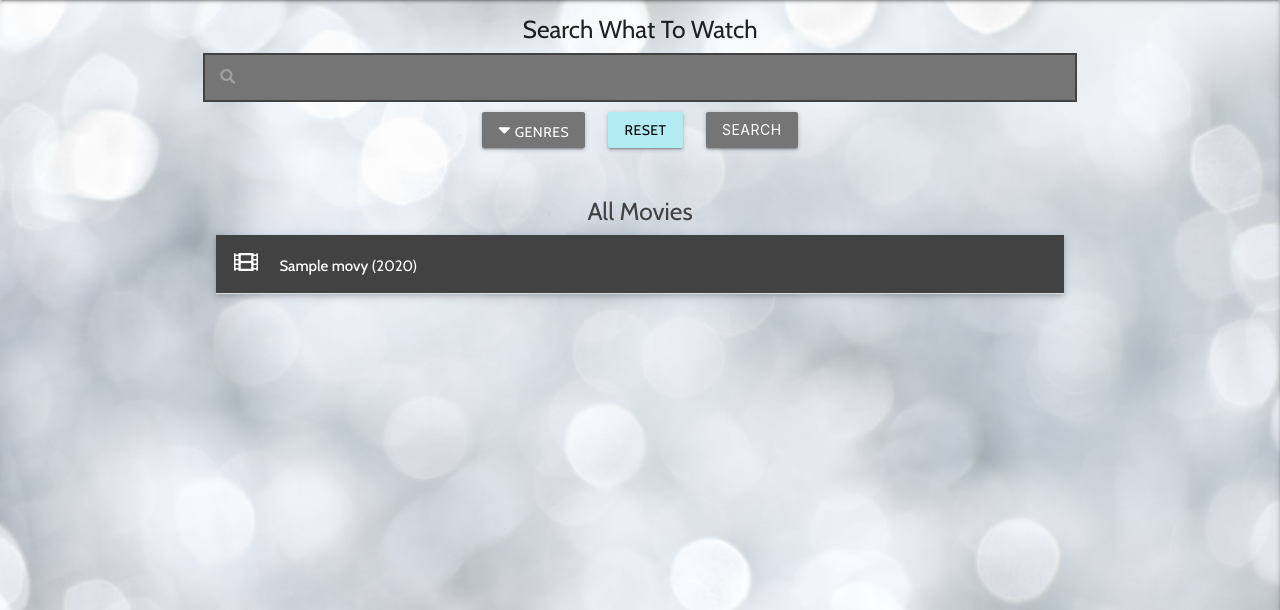
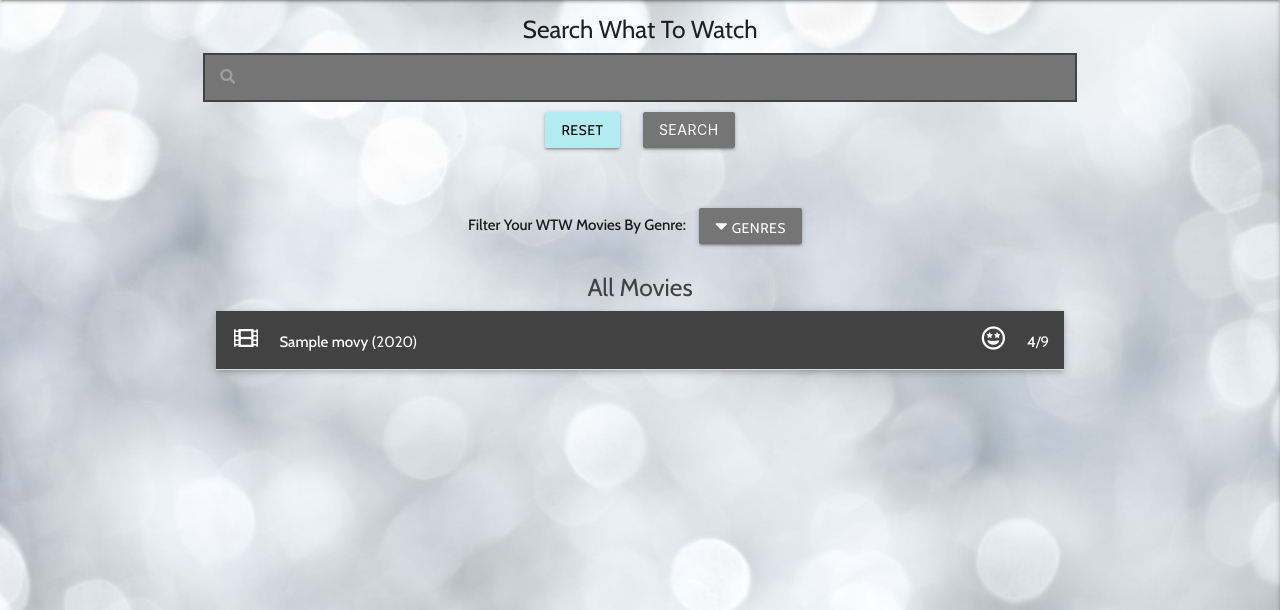
Before and after one commit to Code-Institute-Submissions/ms3-what-to-watch, a Flask app: page /movies/all in a window 1280 px wide. Shown: the part 64-674 px from the top of the page. Run offline with Flask 2, Linux system fonts and the light colour scheme; a database or web service that is not in the repository returns one stand-in record (values such as "Sample title"); some libraries are stand-ins or nearby versions.

Commit message:
Add ratings on movie lists and FA icons

```diff
--- a/static/css/style.css
+++ b/static/css/style.css
@@ -44,6 +44,11 @@ main {
     display: inline;
 }
 
+.collapsible-header {
+    display: flex;
+    justify-content: space-between;
+}
+
 .collapse-style {
     border: 2px solid #424242;
 }
--- a/templates/add_movie.html
+++ b/templates/add_movie.html
@@ -74,7 +74,7 @@
                     WTW Rating Info
                 </a>
                 <div class="input-field col s12 cyan lighten-4">
-                    <i class="far fa-thumbs-up prefix black-text"></i>
+                    <i class="far fa-grin-stars prefix black-text"></i>
                     <input id="rating" name="rating" minlength="1" maxlength="1"
                         type="number" class="validate" required>
                     <label for="rating">Rate (1-9):</label>
--- a/templates/edit_movie.html
+++ b/templates/edit_movie.html
@@ -79,7 +79,7 @@
                     WTW Rating Info
                 </a>
                 <div class="input-field col s12 cyan lighten-4">
-                    <i class="far fa-thumbs-up prefix black-text"></i>
+                    <i class="far fa-grin-stars prefix black-text"></i>
                     <input id="rating" name="rating" minlength="1" maxlength="1"
                         value="{{ movie.rating }}" type="number" class="validate" required>
                     <label for="rating">Rate (1-9):</label>
--- a/templates/genre_movies.html
+++ b/templates/genre_movies.html
@@ -11,8 +11,9 @@
                             <i class="fas fa-film"></i>
                             <strong>{{ movie.movie_name }}</strong> ({{ movie.year }})
                         </div>
-                        <div class="col s3">
-                            <!--If I have time! - Put here rating for the movie  -->
+                        <div class="col s3 hide-on-small-only">
+                            <i class="far fa-grin-stars"></i>
+                            <strong>{{ movie.rating }}</strong>/9
                         </div>
                     </div>
                     <div class="collapsible-body center-align collapse-style">
--- a/templates/movies.html
+++ b/templates/movies.html
@@ -13,21 +13,35 @@
             </div>
             <div class="row col s12 center-align">
                 <!-- Dropdown Trigger -->
-                <a class="dropdown-trigger btn grey darken-1 center-align search-button"
+                <!-- <a class="dropdown-trigger btn grey darken-1 center-align search-button"
                     href="#" data-target="dropdown1">
                     <i class="fas fa-caret-down"></i> Genres
-                </a>
+                </a> -->
 
                 <!-- Dropdown Structure -->
-                <ul id="dropdown1" class="dropdown-content">
+                <!-- <ul id="dropdown1" class="dropdown-content">
                     {% for genre in genres %}
                         <li><a href="{{ url_for('get_genre_movies', genre_name=genre.genre_name) }}">{{ genre.genre_name }}</a></li>
                     {% endfor %}
-                </ul>
+                </ul> -->
                 <a href="{{ url_for('get_movies') }}" class="cyan lighten-4 btn black-text search-button">Reset</a>
                 <button type="submit" class="btn grey darken-1 search-button" value="submit">Search</button>
             </div>
         </form>
+    </div>
+
+    <div class="row center-align">
+        <div class="col s12">
+            <strong>Filter Your WTW Movies By Genre:</strong>
+            <a class="dropdown-trigger btn grey darken-1 center-align search-button" href="#" data-target="dropdown1">
+                <i class="fas fa-caret-down"></i> Genres
+            </a>
+            <ul id="dropdown1" class="dropdown-content">
+                {% for genre in genres %}
+                <li><a href="{{ url_for('get_genre_movies', genre_name=genre.genre_name) }}">{{ genre.genre_name }}</a></li>
+                {% endfor %}
+            </ul>
+        </div>
     </div>
 
     <h5 class="center-align grey-text text-darken-3">All Movies</h5>
@@ -40,8 +54,9 @@
                         <i class="fas fa-film"></i>
                         <strong>{{ movie.movie_name }}</strong> ({{ movie.year }})
                     </div>
-                    <div class="col s3">
-                        <!--If I have time! - Put here rating for the movie  -->
+                    <div class="col s3 hide-on-small-only">
+                        <i class="far fa-grin-stars"></i>
+                        <strong>{{ movie.rating }}</strong>/9
                     </div>
                 </div>
                 <div class="collapsible-body center-align collapse-style">
@@ -52,7 +67,6 @@
                     <p>Language: <em>{{ movie.language }}</em></p>
                     <p>WTW Rating: <em>{{ movie.rating }} out of 9</em></p>
                     <div class="col s12">
-                        <!--If I have time! - Put here star rating for the movie  -->
                         <a href="{{ url_for('edit_movie', movie_id=movie._id) }}"
                             class="btn-small waves-effect black-text cyan lighten-4">
                             Edit
```
Also changed, not shown: templates/public.html (+4 -4 lines).
